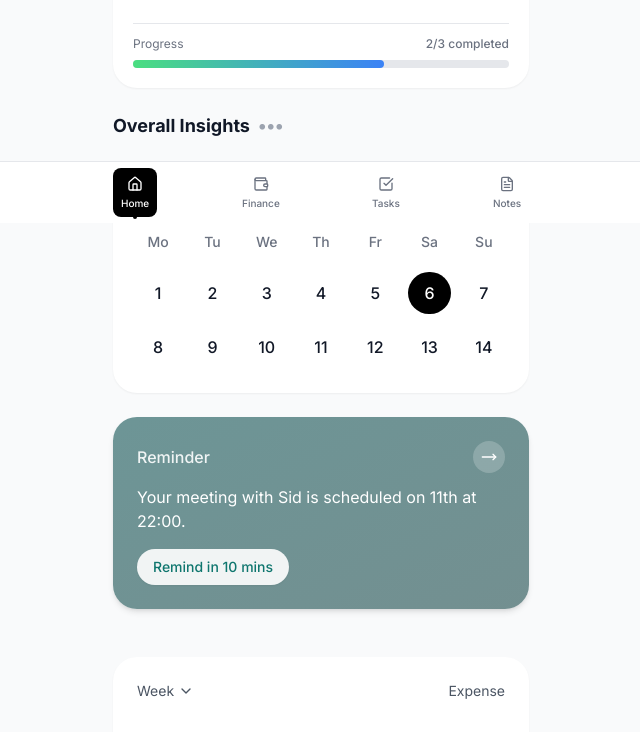
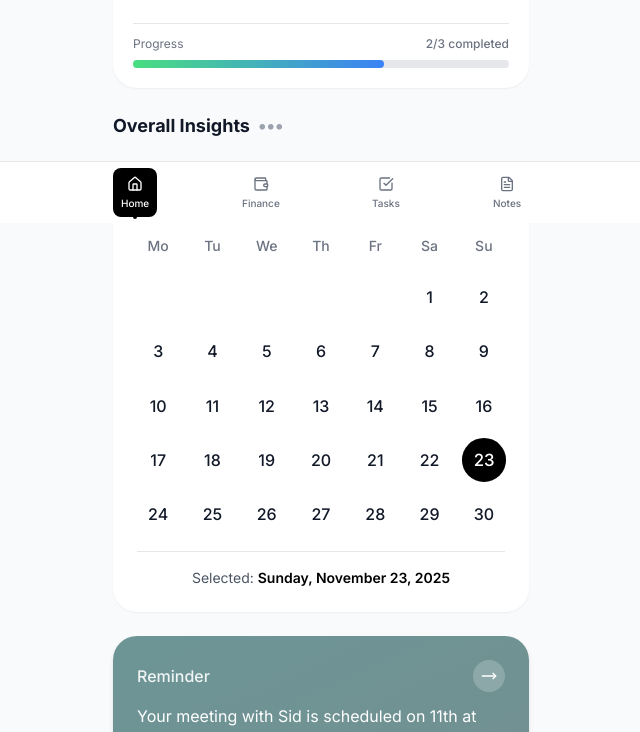
Before and after one commit to jayaprakash011105/NOTABLE, a React (Vite) app: page / in a window 1280 px wide. Shown: the part 577-1309 px from the top of the page, without its empty margins (319-959 px from the left). Built offline with nearby package versions, Linux system fonts and the light colour scheme.

Commit message:
feat: transform calendar into interactive component with month navigation and date selection

```diff
--- a/src/components/Calendar.tsx
+++ b/src/components/Calendar.tsx
@@ -1,24 +1,104 @@
-import React from 'react';
-import { MoreHorizontal } from 'lucide-react';
-import { useTranslation } from 'react-i18next';
+import React, { useState } from 'react';
+import { ChevronLeft, ChevronRight } from 'lucide-react';
 
 const Calendar: React.FC = () => {
-  const { t } = useTranslation();
+  const [currentDate, setCurrentDate] = useState(new Date());
+  const [selectedDate, setSelectedDate] = useState<Date | null>(new Date());
+
+  // Get the first day of the month
+  const firstDayOfMonth = new Date(currentDate.getFullYear(), currentDate.getMonth(), 1);
+  // Get the last day of the month
+  const lastDayOfMonth = new Date(currentDate.getFullYear(), currentDate.getMonth() + 1, 0);
+
+  // Get the day of week for the first day (0 = Sunday, 1 = Monday, etc.)
+  // Adjust so Monday is 0
+  const firstDayOfWeek = (firstDayOfMonth.getDay() + 6) % 7;
+
   const daysOfWeek = ['Mo', 'Tu', 'We', 'Th', 'Fr', 'Sa', 'Su'];
-  const currentDate = 6;
+  const monthNames = [
+    'January', 'February', 'March', 'April', 'May', 'June',
+    'July', 'August', 'September', 'October', 'November', 'December'
+  ];
 
-  const dates = [1, 2, 3, 4, 5, 6, 7, 8, 9, 10, 11, 12, 13, 14];
+  // Generate array of dates to display
+  const generateCalendarDays = () => {
+    const days = [];
+    const totalDays = lastDayOfMonth.getDate();
+
+    // Add empty cells for days before the first day of the month
+    for (let i = 0; i < firstDayOfWeek; i++) {
+      days.push(null);
+    }
+
+    // Add all days of the month
+    for (let day = 1; day <= totalDays; day++) {
+      days.push(day);
+    }
+
+    return days;
+  };
+
+  const calendarDays = generateCalendarDays();
+
+  const handlePreviousMonth = () => {
+    setCurrentDate(new Date(currentDate.getFullYear(), currentDate.getMonth() - 1, 1));
+  };
+
+  const handleNextMonth = () => {
+    setCurrentDate(new Date(currentDate.getFullYear(), currentDate.getMonth() + 1, 1));
+  };
+
+  const handleDateClick = (day: number) => {
+    const newSelectedDate = new Date(currentDate.getFullYear(), currentDate.getMonth(), day);
+    setSelectedDate(newSelectedDate);
+  };
+
+  const isToday = (day: number) => {
+    const today = new Date();
+    return (
+      day === today.getDate() &&
+      currentDate.getMonth() === today.getMonth() &&
+      currentDate.getFullYear() === today.getFullYear()
+    );
+  };
+
+  const isSelected = (day: number) => {
+    if (!selectedDate) return false;
+    return (
+      day === selectedDate.getDate() &&
+      currentDate.getMonth() === selectedDate.getMonth() &&
+      currentDate.getFullYear() === selectedDate.getFullYear()
+    );
+  };
 
   return (
     <div className="bg-white dark:bg-gray-800 rounded-3xl p-5 md:p-6 shadow-sm mb-6">
+      {/* Header with Month/Year and Navigation */}
       <div className="flex items-center justify-between mb-4">
-        <h3 className="text-lg md:text-xl font-bold">{t('december')}</h3>
-        <button className="p-1 hover:bg-gray-100 dark:hover:bg-gray-700 rounded-full transition">
-          <MoreHorizontal className="w-5 h-5" />
-        </button>
+        <h3 className="text-lg md:text-xl font-bold">
+          {monthNames[currentDate.getMonth()]} {currentDate.getFullYear()}
+        </h3>
+        <div className="flex items-center gap-1">
+          <button
+            onClick={handlePreviousMonth}
+            className="p-1.5 hover:bg-gray-100 dark:hover:bg-gray-700 rounded-full transition"
+            aria-label="Previous month"
+          >
+            <ChevronLeft className="w-5 h-5" />
+          </button>
+          <button
+            onClick={handleNextMonth}
+            className="p-1.5 hover:bg-gray-100 dark:hover:bg-gray-700 rounded-full transition"
+            aria-label="Next month"
+          >
+            <ChevronRight className="w-5 h-5" />
+          </button>
+        </div>
       </div>
 
+      {/* Calendar Grid */}
       <div className="grid grid-cols-7 gap-2 md:gap-3">
+        {/* Day headers */}
         {daysOfWeek.map((day) => (
           <div
             key={day}
@@ -27,22 +107,45 @@ const Calendar: React.FC = () => {
             {day}
           </div>
         ))}
-        {dates.map((date) => (
+
+        {/* Calendar days */}
+        {calendarDays.map((day, index) => (
           <div
-            key={date}
+            key={index}
+            onClick={() => day && handleDateClick(day)}
             className={`
-              aspect-square flex items-center justify-center text-sm md:text-base font-medium rounded-full transition cursor-pointer
-              ${
-                date === currentDate
-                  ? 'bg-black dark:bg-white text-white dark:text-black'
-                  : 'hover:bg-gray-100 dark:hover:bg-gray-700'
+              aspect-square flex items-center justify-center text-sm md:text-base font-medium rounded-full transition
+              ${day ? 'cursor-pointer' : 'cursor-default'}
+              ${day && isSelected(day)
+                ? 'bg-black dark:bg-white text-white dark:text-black scale-105'
+                : day && isToday(day)
+                  ? 'bg-gray-200 dark:bg-gray-700 ring-2 ring-black dark:ring-white'
+                  : day
+                    ? 'hover:bg-gray-100 dark:hover:bg-gray-700 hover:scale-105'
+                    : ''
               }
             `}
           >
-            {date}
+            {day || ''}
           </div>
         ))}
       </div>
+
+      {/* Selected date display */}
+      {selectedDate && (
+        <div className="mt-4 pt-4 border-t border-gray-200 dark:border-gray-700">
+          <p className="text-sm text-gray-600 dark:text-gray-400 text-center">
+            Selected: <span className="font-semibold text-black dark:text-white">
+              {selectedDate.toLocaleDateString('en-US', {
+                weekday: 'long',
+                year: 'numeric',
+                month: 'long',
+                day: 'numeric'
+              })}
+            </span>
+          </p>
+        </div>
+      )}
     </div>
   );
 };
```
